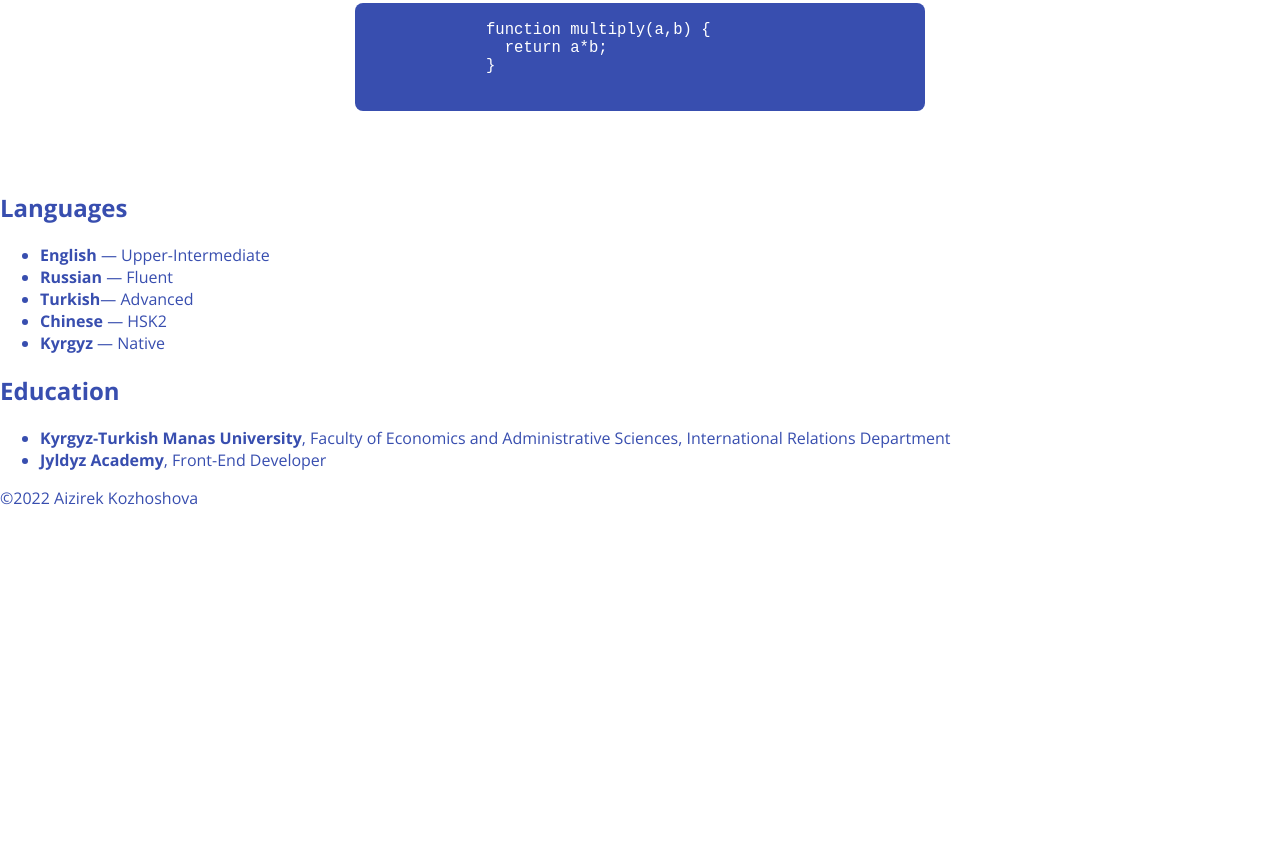
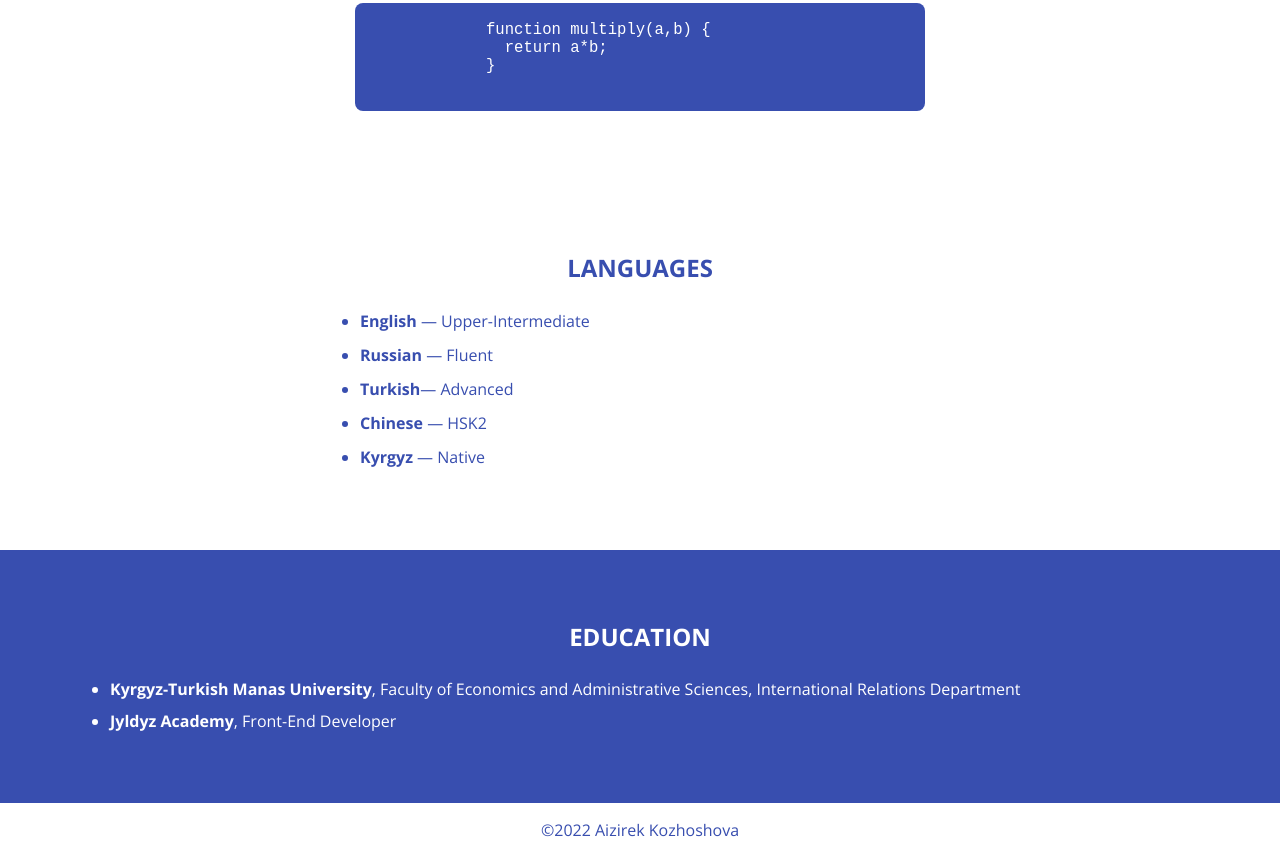
Before and after one commit to AizirekKozhoshova/portfolio, a plain HTML site: page index.html in a window 1280 px wide. Shown: the part 1064-1921 px from the top of the page. Before the commit the page ends 1573 px from the top, so only its background shows below. Drawn offline with nearby package versions, Linux system fonts and the light colour scheme.

Commit message:
add: languages, education

```diff
--- a/css/style.css
+++ b/css/style.css
@@ -163,3 +163,29 @@ body {
   color: var(--pure-white);
   border-radius: 8px;
 }
+
+.languages {
+  padding: 60px 0;
+}
+
+.languages ul {
+  margin-left: 250px;
+}
+
+.languages li {
+  padding: 6px 0;
+}
+
+.education {
+  color: var(--pure-white);
+  background-color: var(--accent);
+  padding: 50px 0;
+}
+
+.education li {
+  padding: 5px 0;
+}
+
+.footer p {
+  text-align: center;
+}
--- a/index.html
+++ b/index.html
@@ -117,8 +117,9 @@
           </pre>
         </div>
       </section>
-      <section id="Languages">
-        <h2>Languages</h2>
+      <section id="languages" class="languages">
+        <div class="container">
+          <h2 class="section-title">Languages</h2>
           <ul>
             <li><b>English</b> &mdash; Upper-Intermediate</li>
             <li><b>Russian</b> &mdash; Fluent</li>
@@ -126,9 +127,11 @@
             <li><b>Chinese</b> &mdash; HSK2</li>
             <li><b>Kyrgyz</b> &mdash; Native</li>
           </ul>
+        </div>
       </section>
-      <section id="education">
-        <h2>Education</h2>
+      <section id="education" class="education">
+        <div class="container">
+          <h2 class="section-title">Education</h2>
           <ul>
             <li>
               <b>Kyrgyz-Turkish Manas University</b>, Faculty of Economics and
@@ -136,8 +139,13 @@
             </li>
             <li><b>Jyldyz Academy</b>, Front-End Developer</li>
           </ul>
+        </div>
       </section>
     </main>
-    <footer>&copy;2022 Aizirek Kozhoshova</footer>
+    <footer class="footer">
+      <div class="container">
+        <p>&copy;2022 Aizirek Kozhoshova</p>
+      </div>
+    </footer>
   </body>
 </html>
```
Lines whose indentation alone changed are shown as unchanged.
